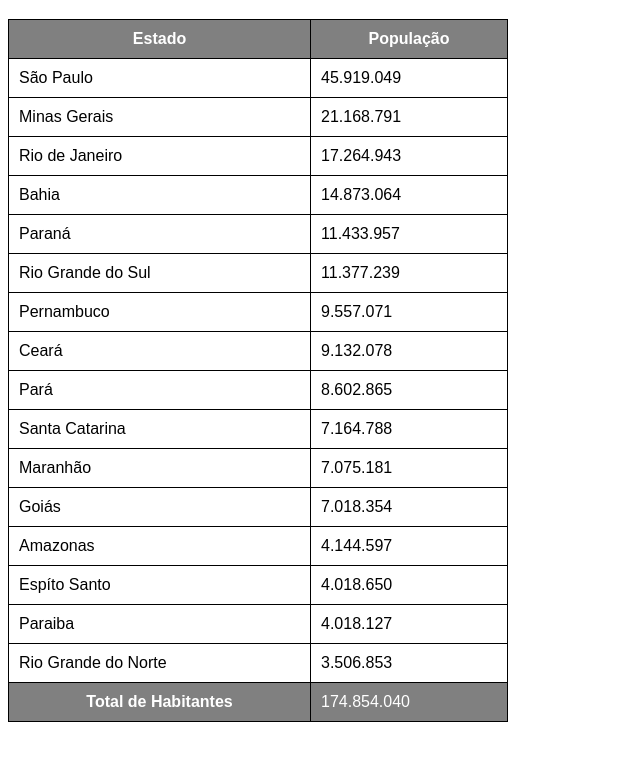
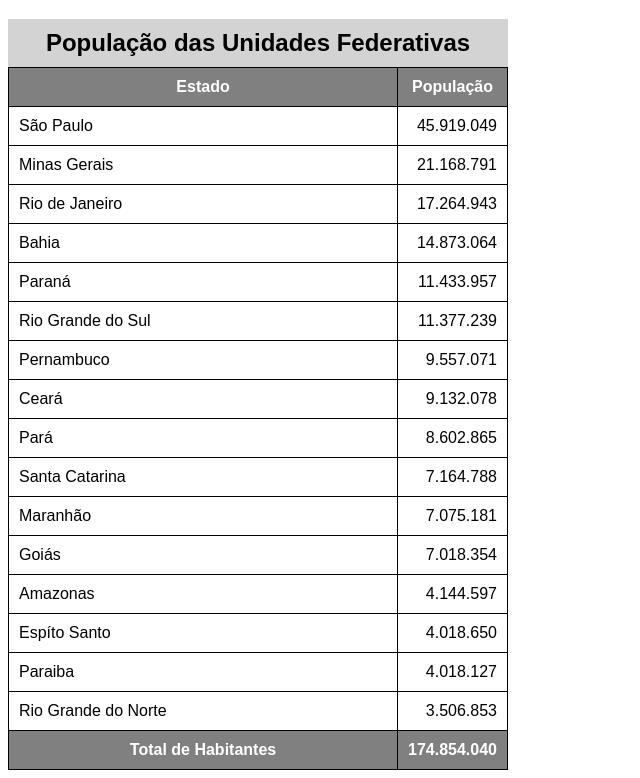
Before and after one commit to DanDan-creator/html-css, a plain HTML site: page exercicios/ex023/tabela002.html in a window 1280 px wide. Shown: the part 61-839 px from the top of the page, without its empty margins (0-640 px from the left). Before the commit the page ends 800 px from the top, so only its background shows below. Drawn offline with Linux system fonts and the light colour scheme.

Commit message:
Update tabela002.html

```diff
--- a/exercicios/ex023/tabela002.html
+++ b/exercicios/ex023/tabela002.html
@@ -15,6 +15,13 @@
         border-collapse: collapse;
     }
 
+    caption{
+        font-size: 1.5em;
+        font-weight: bold;
+        padding: 10px;
+        background-color: lightgray;
+    }
+
     td, th{
         border: 1px solid black;
         padding: 10px;
@@ -24,12 +31,17 @@
         background-color: gray;
         color: white;
     }
+
+    td.num{
+        text-align: right;
+    }
 </style>
 <body>
     <h1>Uso de tabelas grandes</h1>
     <!--
         ANATOMIA PARA TABELAS GRANDES
         TABLE
+            CAPTION = Descrição ou título da tabela
             THEAD = CABEÇA
                 TR, TD, TH
             TBODY = CORPO
@@ -38,10 +50,11 @@
                 TR, TD, TH
     -->
     <table>
+        <caption>População das Unidades Federativas</caption>
         <thead>
             <tr>
-                <th>Estado</th>
-                <th>População</th>
+                <th scope="col">Estado</th>
+                <th scope="col" style="width: 20px;">População</th>
             </tr>
         </thead>
         <tbody>
@@ -112,8 +125,8 @@
         </tbody>
         <tfoot>
             <tr>
-                <th>Total de Habitantes</th>
-                <td>174.854.040</td>
+                <th scope="row">Total de Habitantes</th>
+                <td  class="num"><strong>174.854.040</strong></td>
             </tr>
         </tfoot>
     </table>
```
